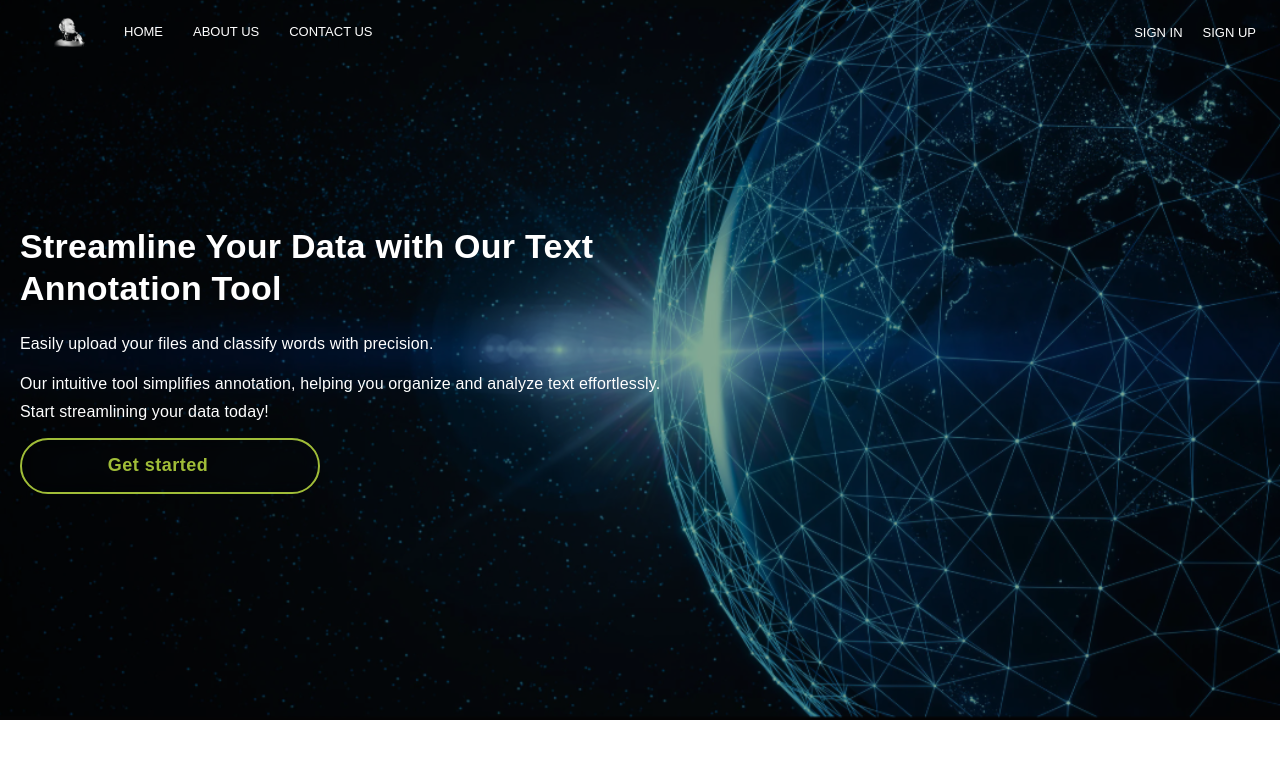
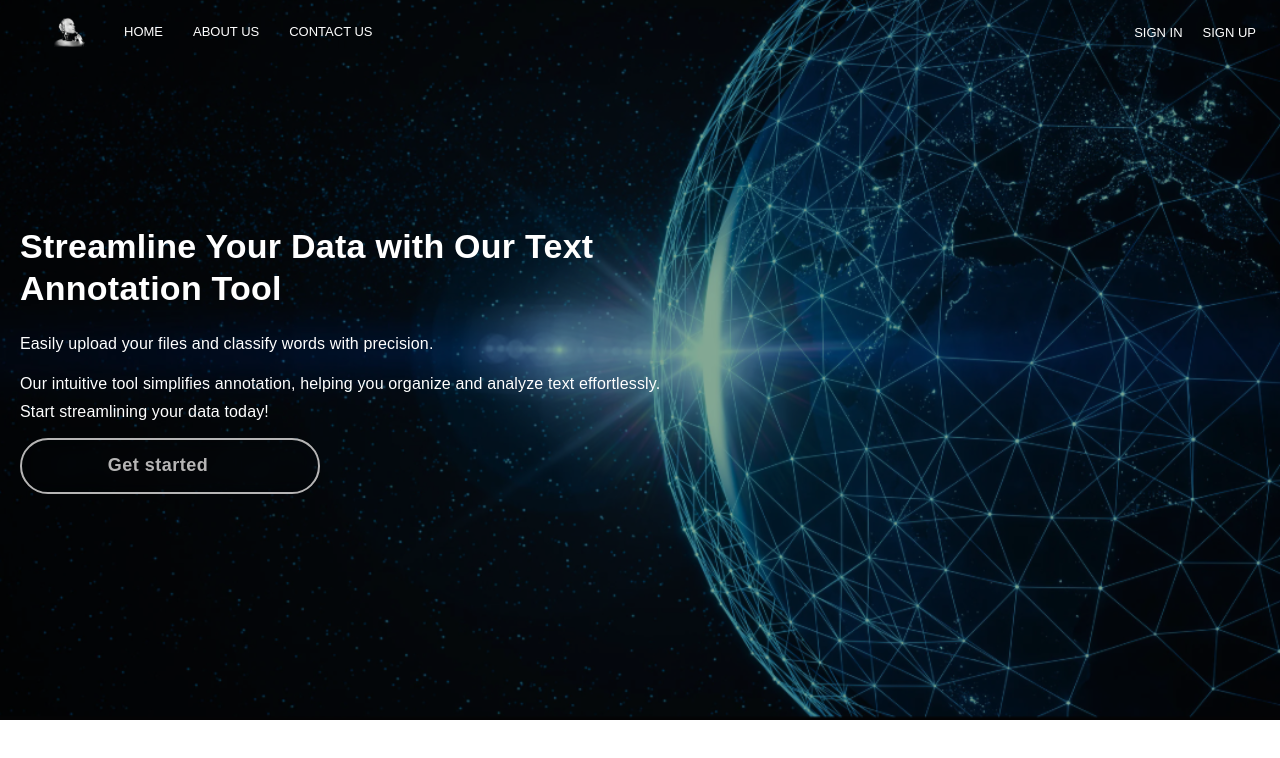
Before and after one commit to shahdaboamsha/anno-tool-front, a React (Vite) app: page / in a window 1280 px wide. Shown: the top 758 px of the page. Built offline with nearby package versions, Linux system fonts and the light colour scheme; a web font is replaced by a local one.

Commit message:
Edit homepage

```diff
--- a/src/components/style_modules/styles.css
+++ b/src/components/style_modules/styles.css
@@ -165,9 +165,9 @@
 #quick-action-button {
     border-radius: 30px;
     background-color: inherit;
-    border: solid 2px rgb(160, 189, 56);
+    border: solid 2px rgb(182, 181, 181);
     backdrop-filter: blur(10px);
-    color: rgb(160, 189, 56);
+    color: rgb(182, 181, 181);
     padding: 10px 20px;
     font-weight: 600;
     cursor: pointer;
@@ -180,7 +180,7 @@
 }
 
 #quick-action-button:hover {
-    color: rgb(160, 189, 56);
+    color: rgb(182, 181, 181);
     box-shadow:
         0 0 10px rgb(160, 189, 56),
         0 0 30px rgb(160, 189, 56),
--- a/src/pages/Home/HomePage.jsx
+++ b/src/pages/Home/HomePage.jsx
@@ -102,8 +102,8 @@ export default function HomePage() {
                 <h1 className="text-[42px] text-center font-extrabold animation-view"> Classify with Artifical Intelligence </h1>
                 <div className="flex justify-center items-center gap-5 flex-wrap-reverse">
                     <p className="text-[18px] max-w-[500px] animation-view">
-                        Our platform now features an  AI-powered annotation tool that automatically annotates the sentences in your uploaded files. As soon as you upload a task, the AI quickly processes and provides initial annotations, helping you save time and effort. You can then review, adjust, and finalize the annotations with ease, making the overall workflow faster, smarter, and more efficient.
-                    </p>
+                        TexAI is a smart platform for annotating Arabic text using the power of both AI and human collaboration.
+                        Create tasks, assign annotators, and watch your data get labeled accurately and efficiently.                    </p>
                     <div className="max-w-[350px] animation-view">
                         <img className="animation-view" src="https://static.vecteezy.com/system/resources/previews/051/135/280/non_2x/ai-robot-typing-on-ipad-isolated-on-transparent-background-free-png.png" alt="" loading="lazy" />
                     </div>
@@ -125,9 +125,6 @@ export default function HomePage() {
                             <img src={nagham} alt="" loading="lazy" />
                         </div>
                     </div>
-                    <p className="animation-view text-[18px] max-w-[900px] text-white ">
-                        Our platform now features an  AI-powered annotation tool that automatically annotates the sentences in your uploaded files. As soon as you upload a task, the AI quickly processes and provides initial annotations, helping you save time and effort. You can then review, adjust, and finalize the annotations with ease, making the overall workflow faster, smarter, and more efficient.
-                    </p>
                 </div>
 
             </div>
```
